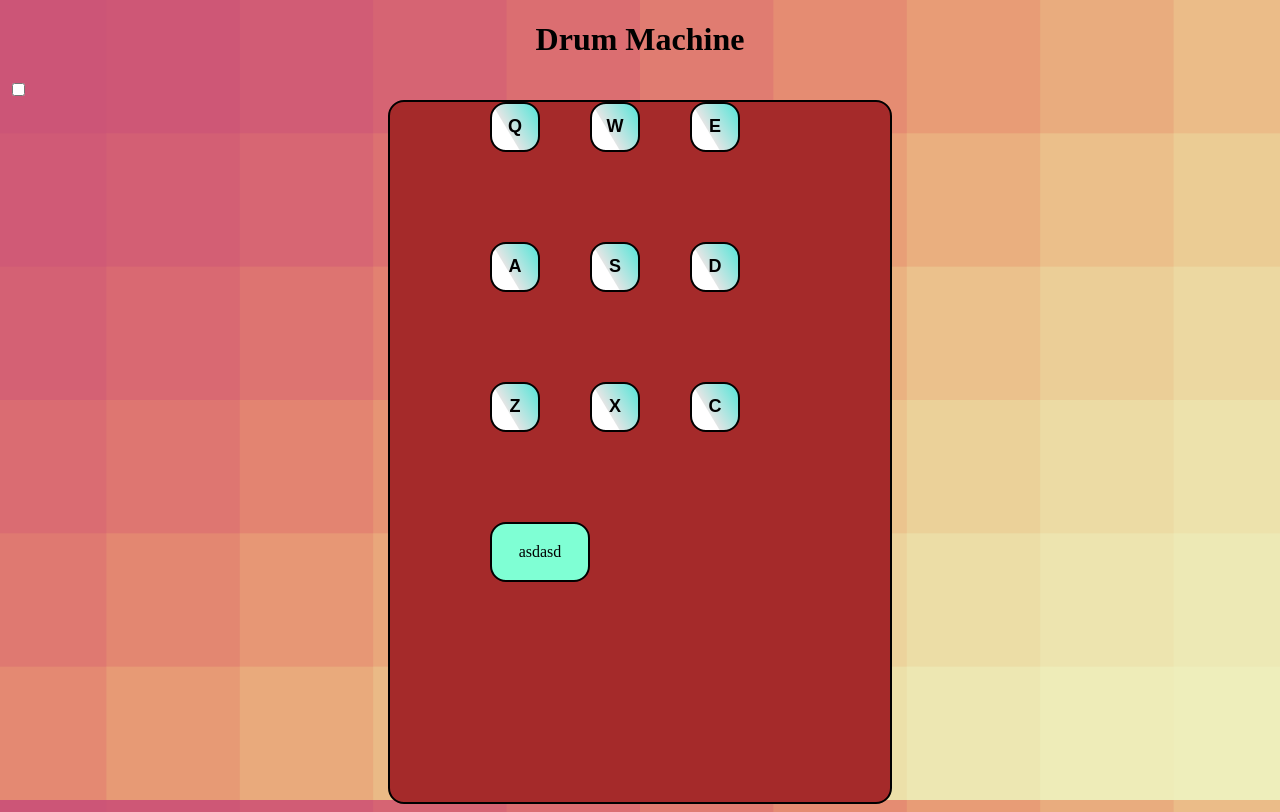
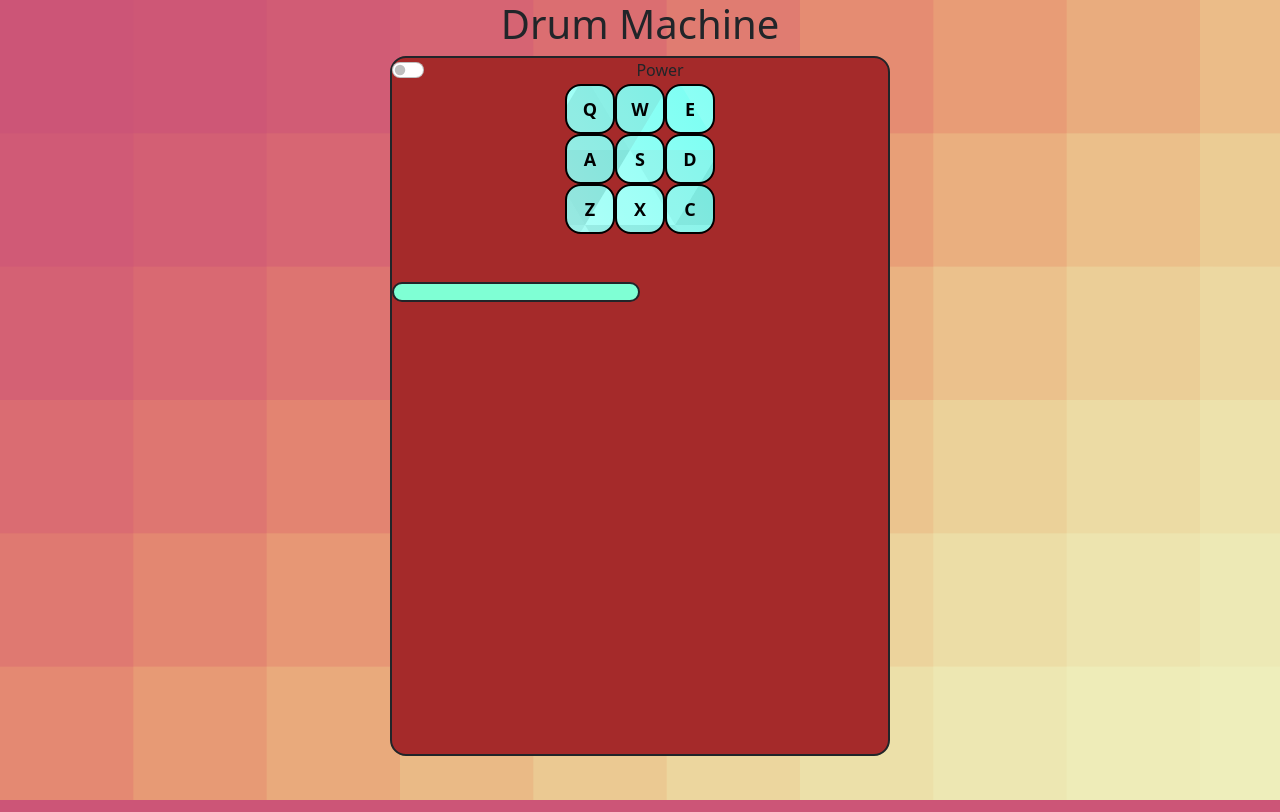
Before and after one commit to betoayza/drum-machine, a React (Create React App) app: page / in a window 1280 px wide. Built offline with nearby package versions, Linux system fonts and the light colour scheme.

Commit message:
Style updates

```diff
--- a/package.json
+++ b/package.json
@@ -6,7 +6,9 @@
     "@testing-library/jest-dom": "^5.14.1",
     "@testing-library/react": "^13.0.0",
     "@testing-library/user-event": "^13.2.1",
+    "bootstrap": "^5.1.3",
     "react": "^18.1.0",
+    "react-bootstrap": "^2.4.0",
     "react-dom": "^18.1.0",
     "react-scripts": "5.0.1",
     "web-vitals": "^2.1.0"
--- a/public/index.html
+++ b/public/index.html
@@ -24,6 +24,8 @@
       work correctly both with client-side routing and a non-root public URL.
       Learn how to configure a non-root public URL by running `npm run build`.
     -->
+    <!-- CSS only -->
+  <link href="https://cdn.jsdelivr.net/npm/bootstrap@5.2.0-beta1/dist/css/bootstrap.min.css" rel="stylesheet" integrity="sha384-0evHe/X+R7YkIZDRvuzKMRqM+OrBnVFBL6DOitfPri4tjfHxaWutUpFmBp4vmVor" crossorigin="anonymous">
     <title>React App</title>
   </head>
   <body>
--- a/src/App.js
+++ b/src/App.js
@@ -1,4 +1,3 @@
-import './App.css';
 import DrumMachine from './components/DrumMachine';
 
 function App() {
--- a/src/components/DrumMachine.js
+++ b/src/components/DrumMachine.js
@@ -1,24 +1,56 @@
-import React from "react";
+import React, { useState } from "react";
 
 const DrumMachine = () => {
+  const [sound, setSound] = useState("");
+
+  const handleClick = (e) => {
+    setSound(e.target.id);
+  };
+
   return (
     <>
-      <label className="switch">
-        <input type="checkbox" />
-        <span className="slider round"></span>
-      </label>
-    <div id="drum-machine">
-      <button className="drum-pad">Q</button>
-      <button className="drum-pad">W</button>
-      <button className="drum-pad">E</button>
-      <button className="drum-pad">A</button>
-      <button className="drum-pad">S</button>
-      <button className="drum-pad">D</button>
-      <button className="drum-pad">Z</button>
-      <button className="drum-pad">X</button>
-      <button className="drum-pad">C</button>
-      <label id="display">asdasd</label>
-    </div>
+      <div id="drum-machine">
+        <div className="form-check form-switch">
+          <input
+            className="form-check-input"
+            type="checkbox"
+            id="flexSwitchCheckDefault"
+          />
+          <label className="form-check-label" for="flexSwitchCheckDefault">
+            Power
+          </label>
+        </div>
+        <div id="keypad">
+          <button className="drum-pad" id="sound-1" onClick={handleClick}>
+            Q
+          </button>
+          <button className="drum-pad" id="sound-2" onClick={handleClick}>
+            W
+          </button>
+          <button className="drum-pad" id="sound-3" onClick={handleClick}>
+            E
+          </button>
+          <button className="drum-pad" id="sound-4" onClick={handleClick}>
+            A
+          </button>
+          <button className="drum-pad" id="sound-5" onClick={handleClick}>
+            S
+          </button>
+          <button className="drum-pad" id="sound-6" onClick={handleClick}>
+            D
+          </button>
+          <button className="drum-pad" id="sound-7" onClick={handleClick}>
+            Z
+          </button>
+          <button className="drum-pad" id="sound-8" onClick={handleClick}>
+            X
+          </button>
+          <button className="drum-pad" id="sound-9" onClick={handleClick}>
+            C
+          </button>
+        </div>
+        <label id="display">{sound}</label>
+      </div>
     </>
   );
 };
--- a/src/index.css
+++ b/src/index.css
@@ -18,12 +18,10 @@ h1 {
   width: 500px;
   height: 700px;
   border: solid 2px;
-  display: grid;
   margin: 0 auto;
-  grid-template-columns: 20% 20% 20%;
-  grid-template-rows: 20% 20% 20%;
-  justify-content: center;
   border-radius: 1rem;
+  align-items: center;
+  text-align: center;
 }
 
 .drum-pad {
@@ -42,7 +40,8 @@ h1 {
 #display {
   background-color: aquamarine;
   border: solid 2px;
-  height: 20%;
+  height: 20px;
+  width: 50%;
   text-align: center;
   vertical-align: middle;
   display:flex;
@@ -50,3 +49,12 @@ h1 {
   align-items: center;
   border-radius: 1rem;
 }
+
+#keypad {
+  display: grid;
+  grid-template-columns: auto auto auto;
+  grid-template-rows: auto auto auto;
+  justify-content: center;
+  border-radius: 1rem;
+  margin-bottom: 3rem;
+}
--- a/src/index.js
+++ b/src/index.js
@@ -3,6 +3,7 @@ import ReactDOM from 'react-dom/client';
 import './index.css';
 import App from './App';
 import reportWebVitals from './reportWebVitals';
+
 
 const root = ReactDOM.createRoot(document.getElementById('root'));
 root.render(
```
Also changed, not shown: 1 other file (tests, documents, lock files or other folders).
